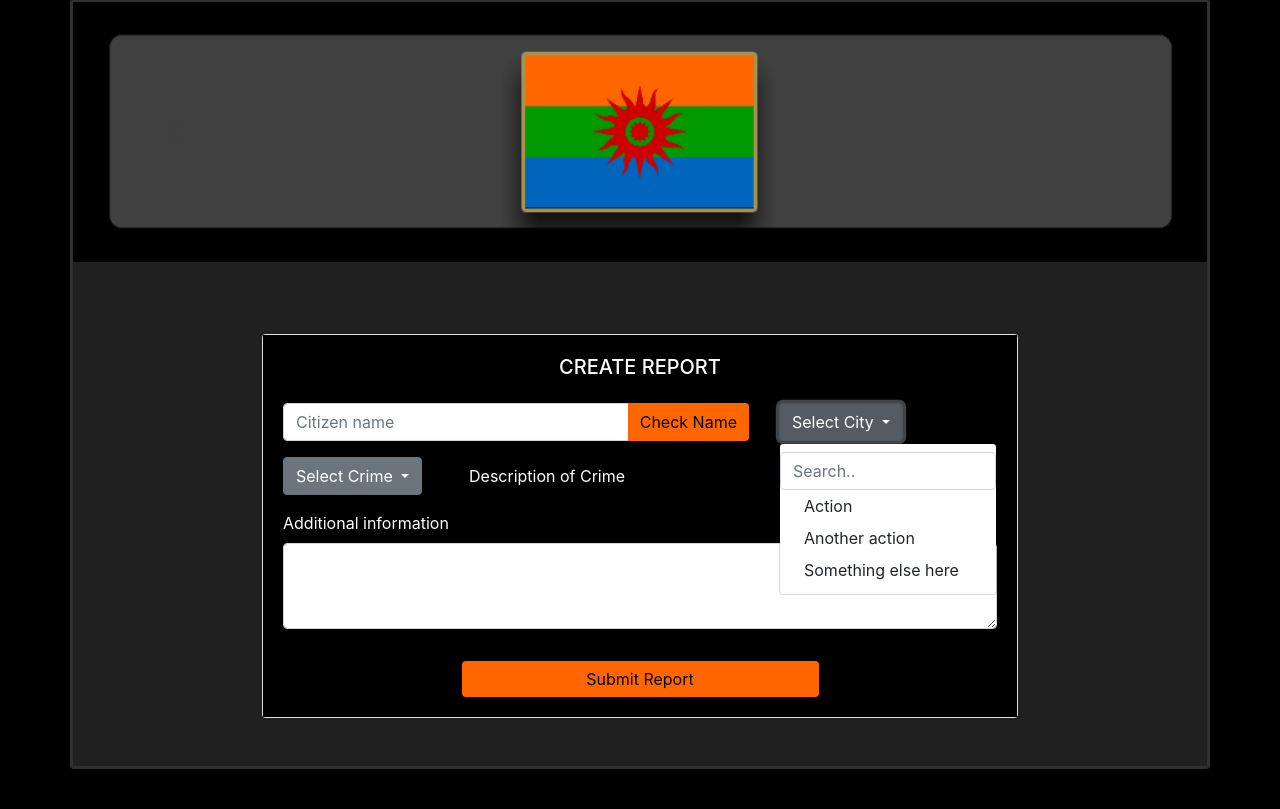
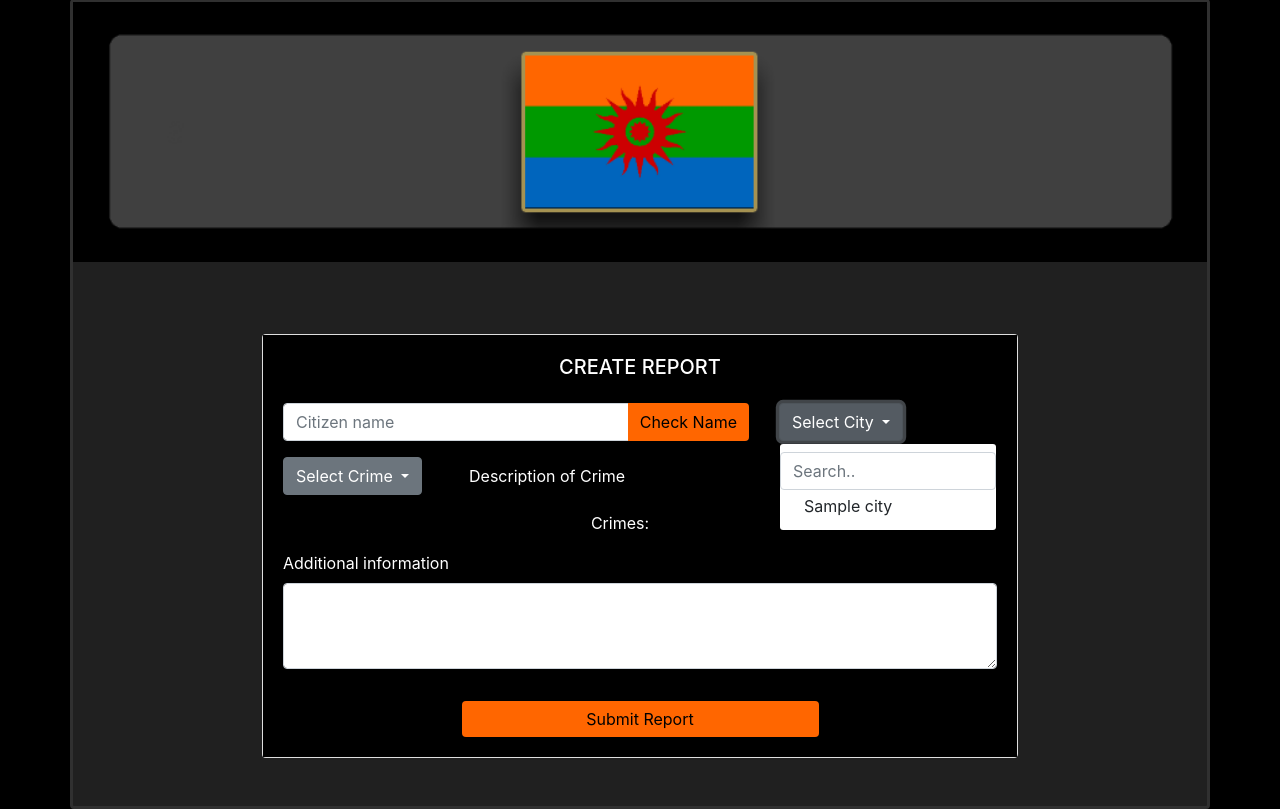
Before and after one commit to bktiel/atropianreportingsystem, a Django app: template templates/makereport.html in a window 1280 px wide, after a click on "Select City". Shown: the part 49-858 px from the top of the page. Before the commit the page ends 818 px from the top, so only its background shows below. Run offline with Django 3.2, Linux system fonts and the light colour scheme; the template is opened without the code that fills it: values that come from a table or form of the project are taken from there, others are empty; tables that the repository leaves empty hold one stand-in row (values such as "Sample post"); some libraries are stand-ins or nearby versions.

Commit message:
Report Progress #1, selection done

```diff
--- a/reportsite/static/css/atropia.css
+++ b/reportsite/static/css/atropia.css
@@ -37,3 +37,8 @@
 .btn-secondary {
 
 }
+
+.dropdown-menu{
+    max-height: 200px;
+    overflow-y: scroll;
+}
--- /dev/null
+++ b/reportsite/static/js/atropia.js
@@ -0,0 +1,7 @@
+//for drop down items, on selection, update parent element
+$(document).ready(function() {
+    $('.dropdown-item').click(function () {
+        var firstParent=$(this).closest('div')
+        firstParent.siblings(".btn")[0].innerHTML=$(this).text()
+    });
+});
--- a/reportsite/urls.py
+++ b/reportsite/urls.py
@@ -6,5 +6,6 @@
 urlpatterns = [
     path('', views.home_page, name='home'),
     path('login', views.login, name='login'),
-    path('report', views.make_report, name='report')
+    path('report', views.make_report, name='report'),
+    path('receivereport', views.receive_report, name='receivereport')
     ]
--- a/templates/base.html
+++ b/templates/base.html
@@ -7,6 +7,7 @@
 <link rel="stylesheet" href="{% static 'css/atropia.css' %}">
 <script src="https://code.jquery.com/jquery-3.5.1.slim.min.js" integrity="sha384-DfXdz2htPH0lsSSs5nCTpuj/zy4C+OGpamoFVy38MVBnE+IbbVYUew+OrCXaRkfj" crossorigin="anonymous"></script>
 <script src="https://cdn.jsdelivr.net/npm/bootstrap@4.5.3/dist/js/bootstrap.bundle.min.js" integrity="sha384-ho+j7jyWK8fNQe+A12Hb8AhRq26LrZ/JpcUGGOn+Y7RsweNrtN/tE3MoK7ZeZDyx" crossorigin="anonymous"></script>
+<script src="{% static 'js/atropia.js' %}"></script>
 <body class="h-100">
 
 {# need to make this a flex column for some reason?#}
--- a/templates/makereport.html
+++ b/templates/makereport.html
@@ -27,31 +27,41 @@
                                     data-toggle="dropdown" aria-haspopup="true" aria-expanded="false">
                                 Select City
                             </button>
-                            <div class="dropdown-menu" aria-labelledby="dropdownMenuButton">
+                            <div class="dropdown-menu" aria-labelledby="dropdownMenuButton" >
                                 <input class="form-control" id="userInput" type="text" placeholder="Search..">
-                                <a class="dropdown-item" href="#">Action</a>
-                                <a class="dropdown-item" href="#">Another action</a>
-                                <a class="dropdown-item" href="#">Something else here</a>
+                                {% for record in cities %}
+                                    <a class="dropdown-item">{{ record.cityName }}</a>
+                                {% endfor %}
                             </div>
                         </div>
                     </div>
                 </div>
                 <div class="row">
                     <div class="dropdown col-sm-3">
-                        <button class="btn btn-secondary dropdown-toggle" type="button" id="dropdownCityButton"
+                        <button class="btn btn-secondary dropdown-toggle" type="button" id="dropdownCrimeButton"
                                 data-toggle="dropdown" aria-haspopup="true" aria-expanded="false">
                             Select Crime
                         </button>
                         <div class="dropdown-menu" aria-labelledby="dropdownMenuButton">
-                            <input class="form-control" id="userInput" type="text" placeholder="Search..">
-                            <a class="dropdown-item" href="#">Action</a>
-                            <a class="dropdown-item" href="#">Another action</a>
-                            <a class="dropdown-item" href="#">Something else here</a>
+                                {% for record in crimes %}
+                                    <a class="dropdown-item crime-dropdown-item" id="{{ record.id }}">{{ record.crimeName }}</a>
+                                    <a class="d-none">{{ record.description }}</a>
+                                {% endfor %}
                         </div>
                     </div>
-                    <div class="col-sm-9 my-auto">
-                        Description of Crime
+                    <div class="col-sm-7 my-auto">
+                        <a id="lblCrimeDesc">Description of Crime</a>
                     </div>
+                    <div class="col-sm-2 my-auto">
+                         <a class="btn orangebtn d-none" id="btnAddCrime">Add</a>
+                    </div>
+                </div>
+                <div class="row m-3 justify-content-md-center" id="crimeBox" >
+                    <a>Crimes:</a>
+                    {# where crimes will actually go #}
+                    <ul id="lstCrimeBox">
+
+                    </ul>
                 </div>
                 <div class="row mt-3">
                     <div class="col">
@@ -61,10 +71,17 @@
                 </div>
             </div>
             <div class="d-flex justify-content-center pt-3 ">
-                <a href="#" class="btn orangebtn btn-primary w-50" id="btnSubmit">Submit Report</a>
+{#                <form class="w-50">#}
+{#                    <input type="text" id="citizenID" class="d-">#}
+{#                    <input type="text" id="crimeList" class="d-">#}
+{#                    <input type="text" id="city" class="d-">#}
+{#                    <input type="text" id="info" class="d-">#}
+                    <button type="submit" class="btn orangebtn btn-primary w-50" id="btnSubmit">Submit Report</button>
+{#                </form>#}
             </div>
         </div>
     </div>
+
 
     {#  Script for making dropdown work with a searchable input  #}
     <script>
@@ -77,6 +94,35 @@
                 });
             });
         });
+    {# Script to make crime description update with selections#}
+        $(document).ready(function () {
+        $(".crime-dropdown-item").on("click", function () {
+            //the next item in the list is the description (is hidden)
+            var desc = $(this).next()[0].innerHTML;
+            document.getElementById('lblCrimeDesc').innerHTML = desc;
+            //also make "GO" button visible if not already
+            //do a check, make sure selection not already in crimebox list
+            var selectionText=document.getElementById('dropdownCrimeButton').innerText;
+            if(!document.getElementById('lstCrimeBox').innerHTML.includes(selectionText)){
+                document.getElementById('btnAddCrime').classList="btn orangebtn";
+            }
+        });
+    });
+    {# On crimeAdd button, append to list #}
+    $(document).ready(function () {
+        $("#btnAddCrime").on("click", function () {
+            //hide button again
+            document.getElementById('btnAddCrime').classList+=" d-none";
+            //add crime to crimebox
+            var crime=document.getElementById('dropdownCrimeButton').innerText;
+            document.getElementById('lstCrimeBox').innerHTML+="<li>"+crime+"</li>";
+        });
+    });
+    $(document).ready(function () {
+        $("#btnSubmit").on("click", function () {
+            $.post("")
+        }
+    }
     </script>
 {% endblock %}
 </html>
```
Also changed, not shown: reportsite/views.py (+6 -3 lines).
